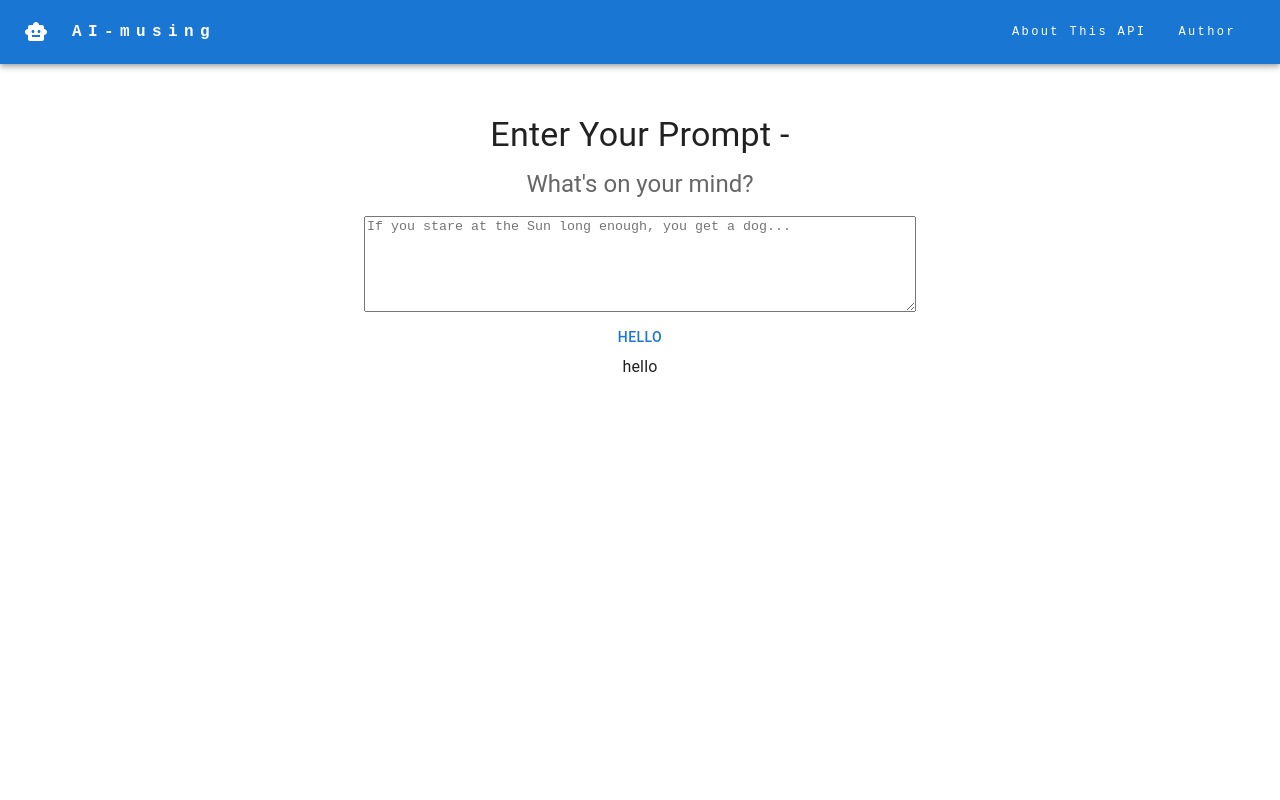
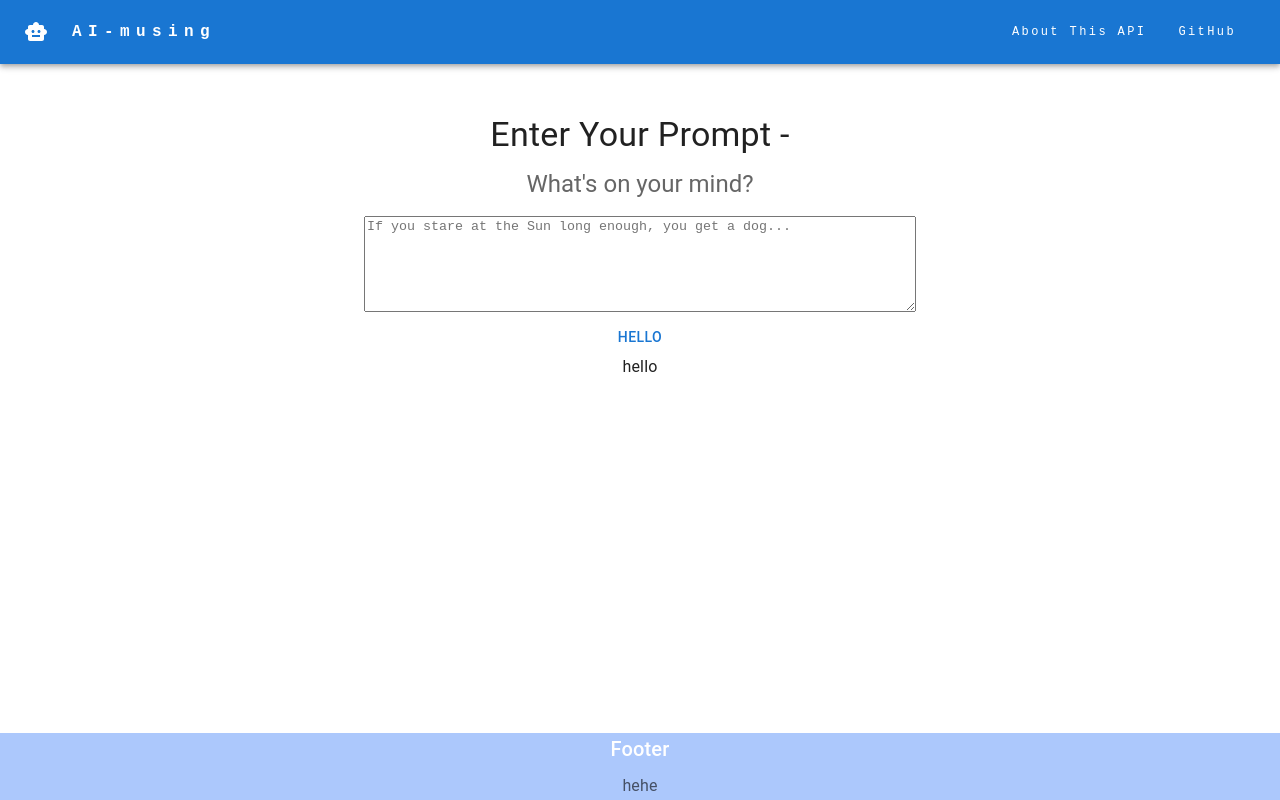
Before and after one commit to fluffyjohnny/AI-musing, a React (Create React App) app in the folder ai-musing/: page / in a window 1280 px wide. Built offline with nearby package versions, Linux system fonts and the light colour scheme; no server answers.

Commit message:
create footer and add scss into dependencies

```diff
--- a/ai-musing/package.json
+++ b/ai-musing/package.json
@@ -15,6 +15,7 @@
     "react": "^18.1.0",
     "react-dom": "^18.1.0",
     "react-scripts": "5.0.1",
+    "sass": "^1.52.0",
     "web-vitals": "^2.1.4"
   },
   "scripts": {
--- a/ai-musing/src/App.jsx
+++ b/ai-musing/src/App.jsx
@@ -14,8 +14,7 @@ import {
 import SmartToyIcon from "@mui/icons-material/SmartToy";
 import { useEffect, useState } from "react";
 import { OpenAIApi, Configuration } from "openai";
-
-
+import './styles.scss';
 
 const sx = {
   mr: 1,
@@ -63,7 +62,7 @@ const response = async () => await openai.createCompletion("text-curie-001", {
   console.log('err', err.response.data)
 });
 
-response();
+const hello = response();
 
 
 function App() {
@@ -98,6 +97,7 @@ function App() {
               key="1"
               href="https://beta.openai.com/docs/guides/completion"
               size="medium"
+              target="_blank"
               sx={sx}
             >
               About This API
@@ -106,9 +106,10 @@ function App() {
               key="2"
               href="https://github.com/fluffyjohnny"
               size="medium"
+              target="_blank"
               sx={sx}
             >
-              Author
+              GitHub
             </BootstrapButton>
           </Toolbar>
         </Container>
@@ -149,6 +150,14 @@ function App() {
           </Container>
         </div>
       </main>
+      <footer>
+        <Typography variant="h6" align="center" gutterBottom>
+          Footer
+        </Typography>
+        <Typography variant="subtitle1" align="center" color="textSecondary">
+          hehe
+        </Typography>
+      </footer>
     </div>
   );
 }
--- /dev/null
+++ b/ai-musing/src/styles.scss
@@ -0,0 +1,10 @@
+
+footer {
+  position: fixed;
+  left: 0;
+  bottom: 0;
+  width: 100%;
+  background-color: rgb(172, 200, 252);
+  color: white;
+  text-align: center;
+}
```
Also changed, not shown: 1 other file (tests, documents, lock files or other folders).
